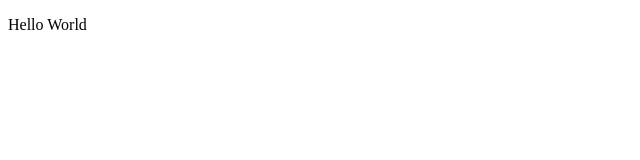
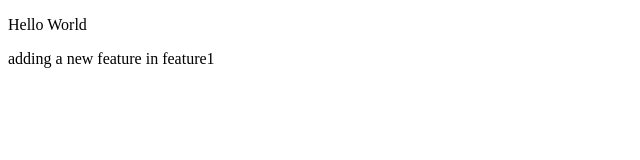
Before and after one commit to shimonhasan/Localrepo, a plain HTML site: page index.html in a window 1280 px wide. Shown: the whole page, without its empty margins (0-640 px from the left). Drawn offline with Linux system fonts and the light colour scheme.

Commit message:
add new feature

```diff
--- a/index.html
+++ b/index.html
@@ -7,5 +7,6 @@
   </head>
   <body>
     <p>Hello World</p>
+    <p>adding a new feature in feature1</p>
   </body>
 </html>
```
